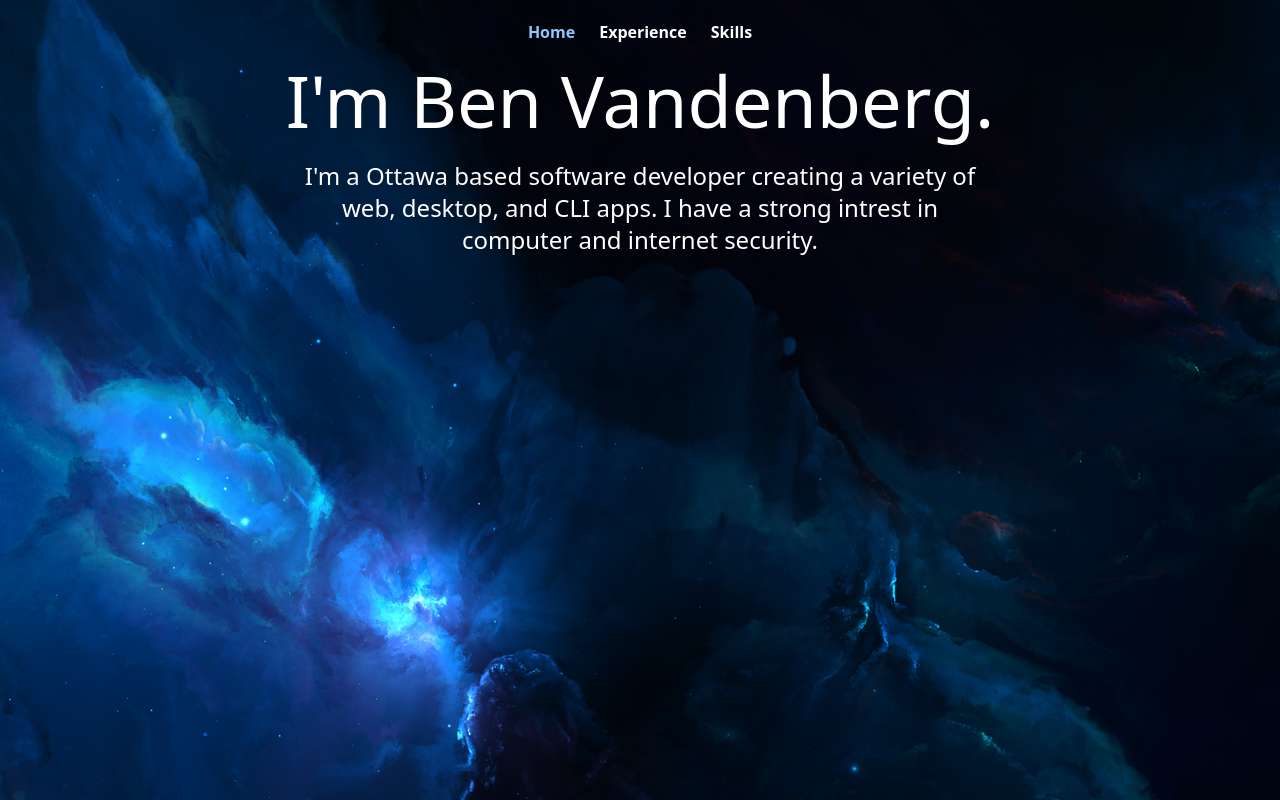
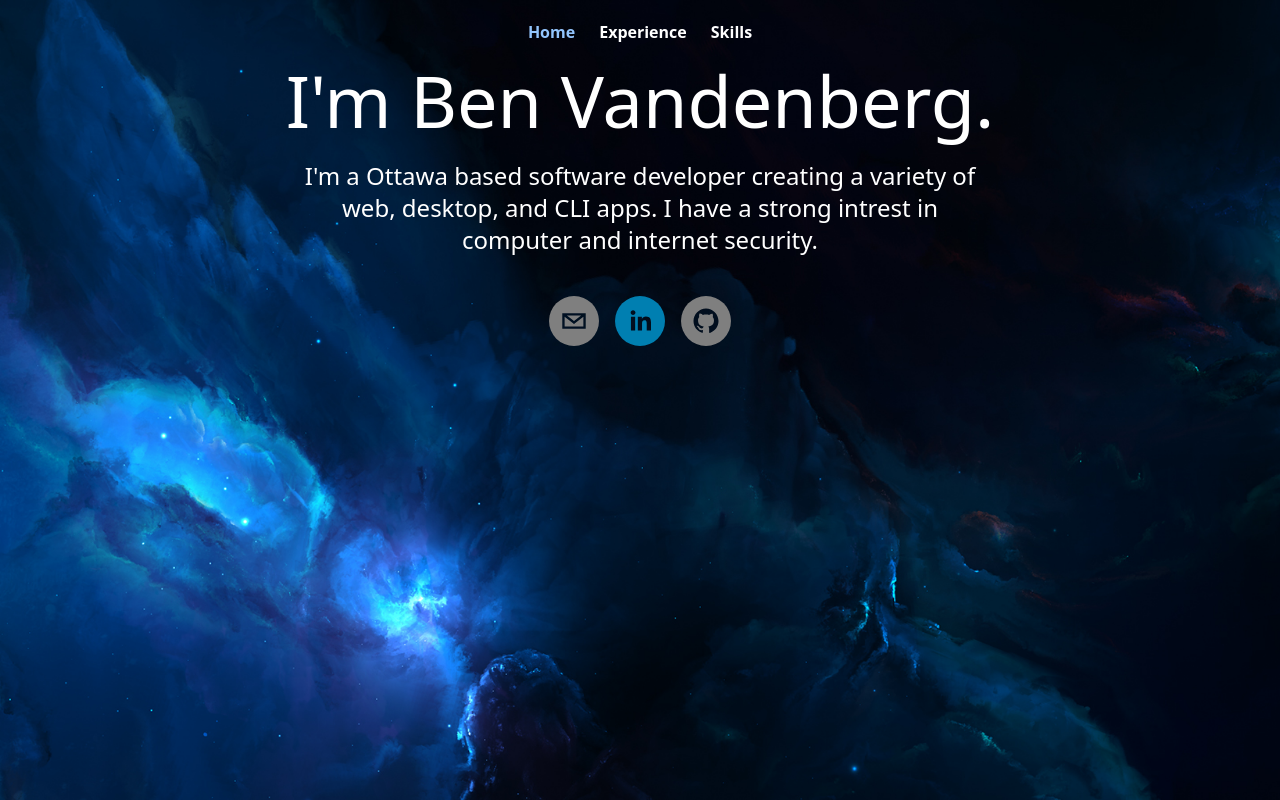
Before and after one commit to BenPVandenberg/Resume-Site, a Next.js app: page / in a window 1280 px wide. Built offline with nearby package versions, Linux system fonts and the light colour scheme.

Commit message:
Add social media links

```diff
--- a/package.json
+++ b/package.json
@@ -21,6 +21,7 @@
         "postcss-cli": "^8.3.1",
         "react": "17.0.2",
         "react-dom": "17.0.2",
+        "react-social-icons": "^5.6.1",
         "tailwindcss": "^2.2.4"
     },
     "devDependencies": {
--- a/pages/index.tsx
+++ b/pages/index.tsx
@@ -1,5 +1,6 @@
 import { AnimatePresence, motion } from 'framer-motion';
 import Head from 'next/head';
+import { SocialIcon } from 'react-social-icons';
 import Navbar from '../components/Navbar';
 import styles from '../styles/index.module.css';
 import sharedStyles from '../styles/shared.module.css';
@@ -38,6 +39,22 @@ export default function Home() {
                                     'and CLI apps. I have a strong intrest ' +
                                     'in computer and internet security.'}
                             </motion.p>
+
+                            <motion.div>
+                                <SocialIcon
+                                    className={styles.social}
+                                    url='mailto:lock.hackers01@icloud.com'
+                                />
+                                <SocialIcon
+                                    className={styles.social}
+                                    url='https://www.linkedin.com/in/ben-vandenberg22/'
+                                />
+                                <SocialIcon
+                                    className={styles.social}
+                                    bgColor='#7f7f7f'
+                                    url='https://github.com/BenPVandenberg'
+                                />
+                            </motion.div>
                         </motion.div>
                     </AnimatePresence>
                 </div>
--- a/styles/index.module.css
+++ b/styles/index.module.css
@@ -4,3 +4,7 @@
 .title {
     @apply pb-6;
 }
+
+.social {
+    @apply mx-2;
+}
```
Also changed, not shown: 1 other file (tests, documents, lock files or other folders).
